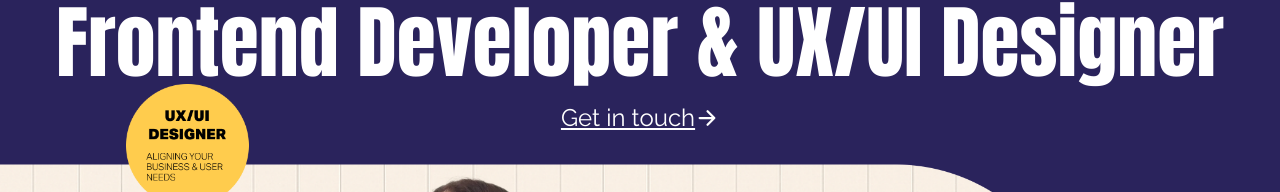
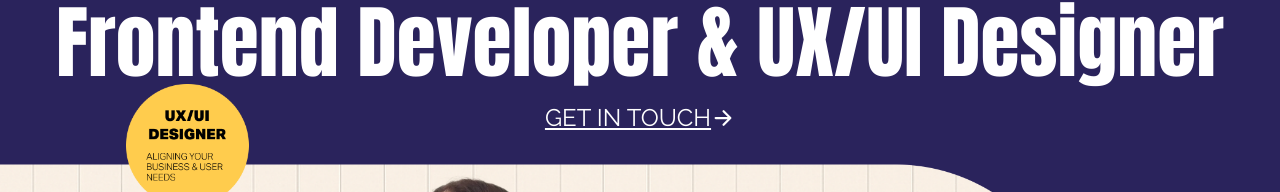
Before and after one commit to 7hayMuller/portifolio, a Next.js app: page / in a window 1280 px wide. Shown: the part 118-310 px from the top of the page. Built offline with nearby package versions, Linux system fonts and the light colour scheme.

Commit message:
uppercase

```diff
--- a/src/app/page.tsx
+++ b/src/app/page.tsx
@@ -367,7 +367,7 @@ const About = () => {
               {t("front_end_dev")} {t("ux_ui_designer")}
             </span>
             <button
-              className="flex text-xl xl:text-2xl items-center text-white underline cursor-pointer z-10"
+              className="flex text-xl xl:text-2xl items-center text-white underline cursor-pointer z-10 uppercase"
               onClick={() => {
                 const section = document.getElementById("contact");
                 if (section) {
```
